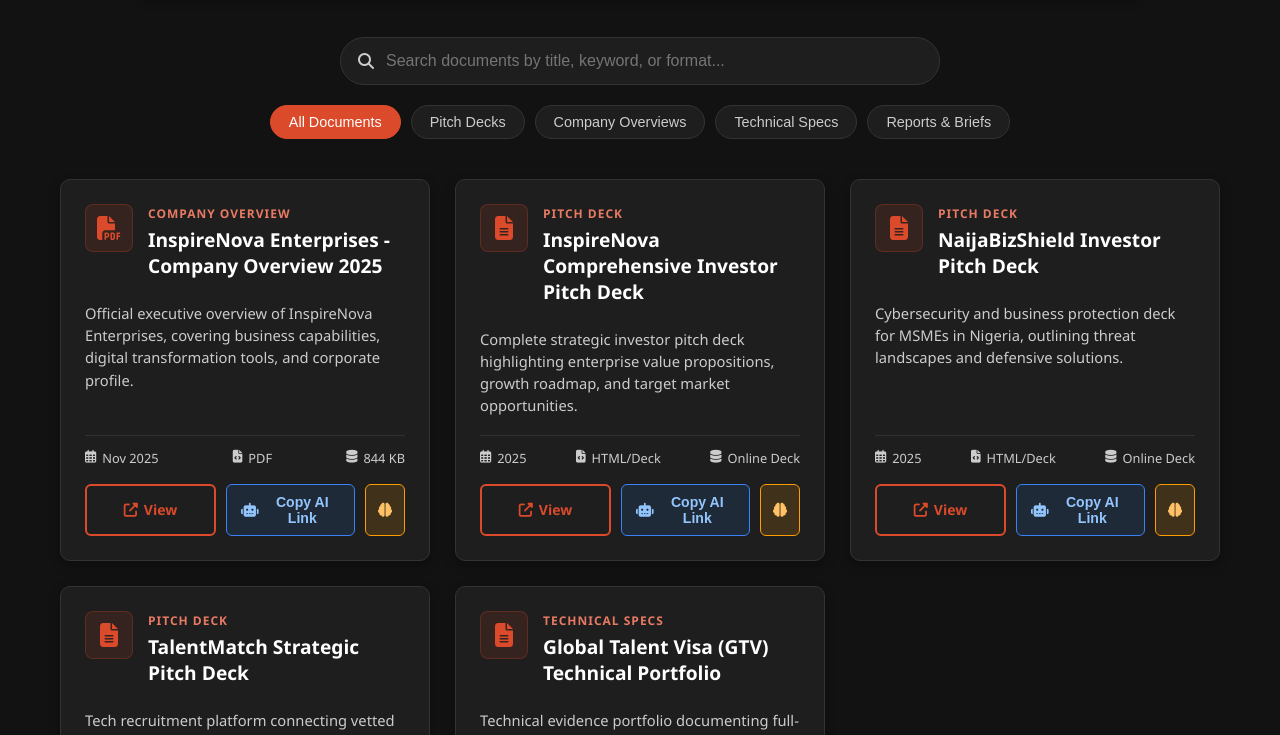
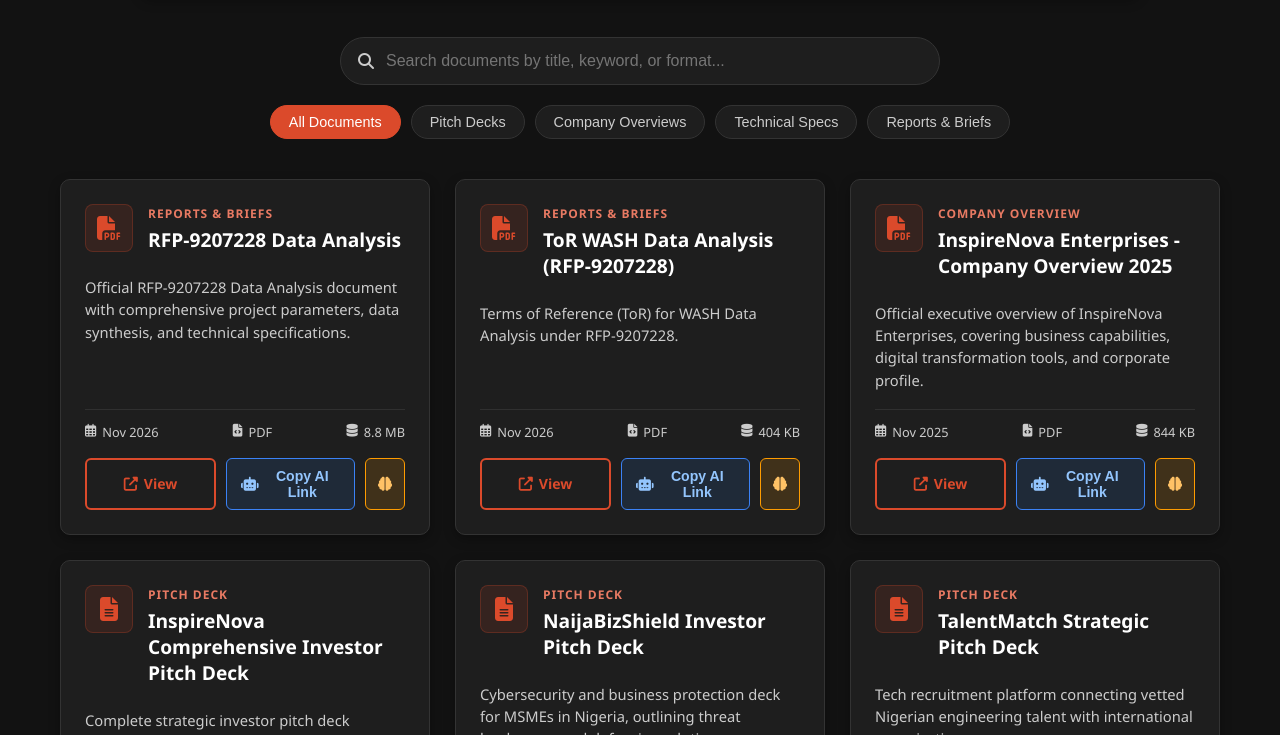
Before and after one commit to QuisTech/InspireNova-Enterprises, a plain HTML site: page documents.html in a window 1280 px wide. Shown: the part 663-1398 px from the top of the page. Drawn offline with Linux system fonts and the light colour scheme.

Commit message:
Add RFP-9207228 Data Analysis and ToR PDF files

```diff
--- a/documents.html
+++ b/documents.html
@@ -605,6 +605,30 @@
     // Built-in starter documents registry
     const defaultDocuments = [
       {
+        id: "doc-rfp",
+        title: "RFP-9207228 Data Analysis",
+        category: "reports",
+        categoryLabel: "Reports & Briefs",
+        format: "PDF",
+        size: "8.8 MB",
+        date: "Nov 2026",
+        description: "Official RFP-9207228 Data Analysis document with comprehensive project parameters, data synthesis, and technical specifications.",
+        url: "documents/RFP-9207228_Data_Analysis.pdf",
+        isExternal: false
+      },
+      {
+        id: "doc-tor",
+        title: "ToR WASH Data Analysis (RFP-9207228)",
+        category: "reports",
+        categoryLabel: "Reports & Briefs",
+        format: "PDF",
+        size: "404 KB",
+        date: "Nov 2026",
+        description: "Terms of Reference (ToR) for WASH Data Analysis under RFP-9207228.",
+        url: "documents/ToR_WASH_Data_Analysis_RFP-9207228.pdf",
+        isExternal: false
+      },
+      {
         id: "doc-1",
         title: "InspireNova Enterprises - Company Overview 2025",
         category: "overview",
```
Also changed, not shown: admin-documents.html (+24 -0 lines), 2 other files.
